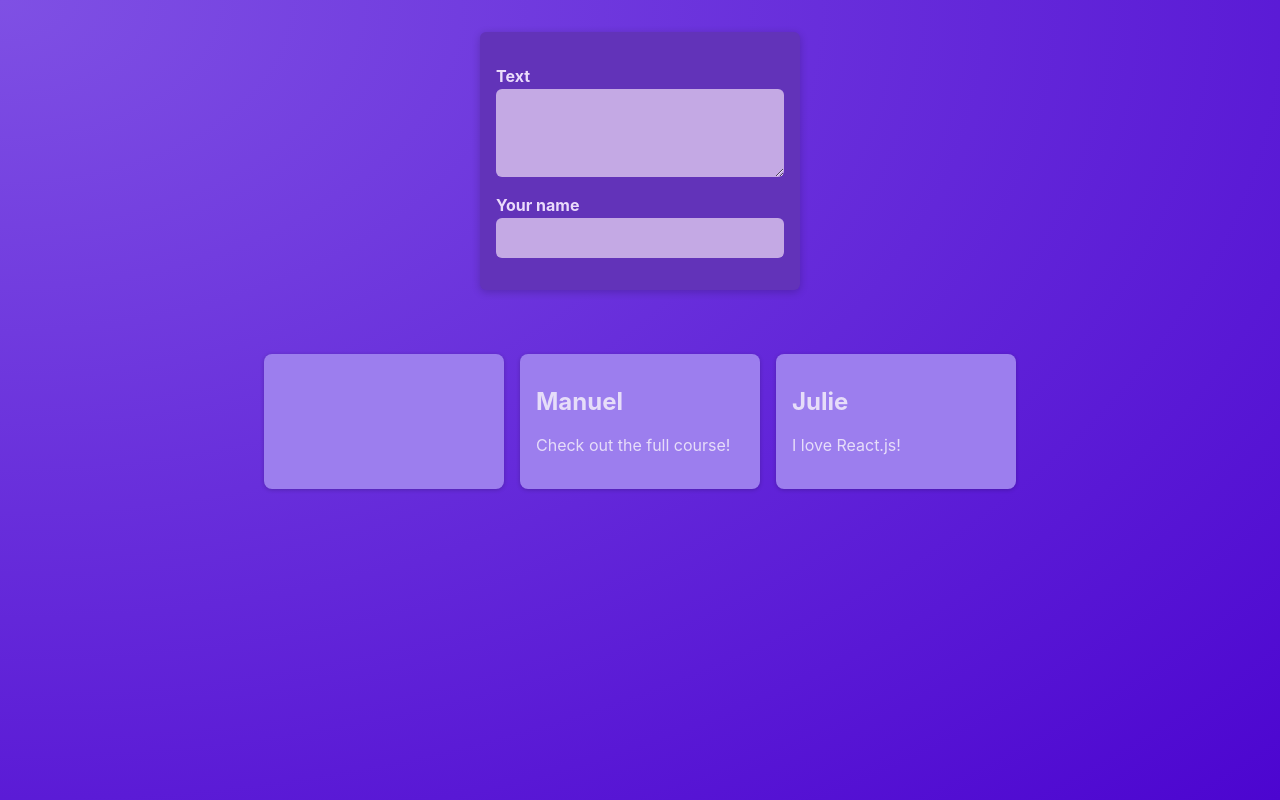
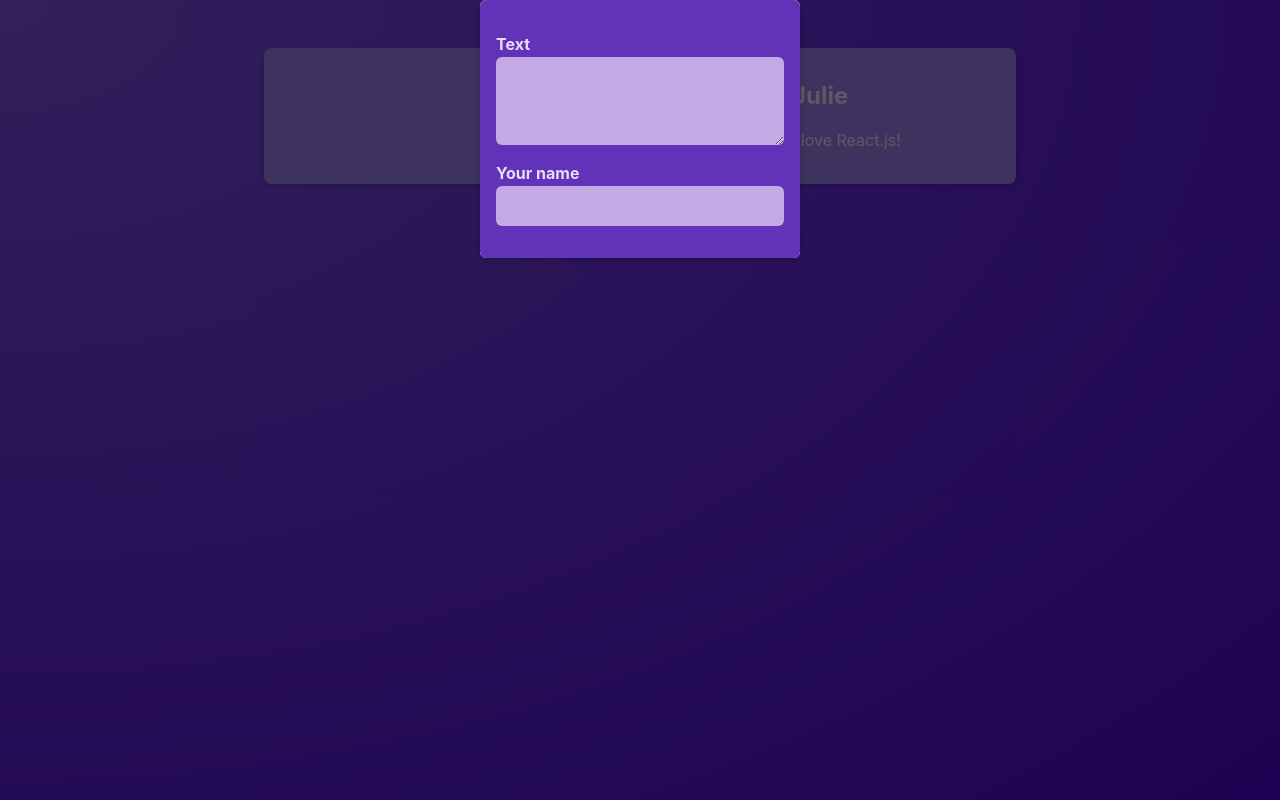
Before and after one commit to carl-parrish/react-crash-course, a React (Vite) app: page / in a window 1280 px wide. Built offline with nearby package versions, Linux system fonts and the light colour scheme.

Commit message:
feat: Add Modal with state and visability settings

```diff
--- a/package.json
+++ b/package.json
@@ -10,6 +10,7 @@
     "preview": "vite preview"
   },
   "dependencies": {
+    "prop-types": "^15.8.1",
     "react": "^18.2.0",
     "react-dom": "^18.2.0"
   },
--- /dev/null
+++ b/src/components/Modal.jsx
@@ -0,0 +1,21 @@
+import styles from './Modal.module.css';
+import PropTypes from 'prop-types';
+
+Modal.propTypes = {
+    onClose: PropTypes.func.isRequired,
+    children: PropTypes.node.isRequired,
+    };
+
+function Modal({ onClose, children }) {
+    const stopPropagation = (e) => {
+        e.stopPropagation();
+    };
+
+  return (
+    <div className={styles.backdrop} onClick={onClose}>
+      <dialog open className={styles.modal} onClick={stopPropagation}>{children}</dialog>
+    </div>
+  );
+}
+
+export default Modal;
--- /dev/null
+++ b/src/components/Modal.module.css
@@ -0,0 +1,18 @@
+.backdrop {
+    position: fixed;
+    top: 0;
+    left: 0;
+    width: 100%;
+    height: 100vh;
+    background-color: rgba(0, 0, 0, 0.6);
+    z-index: 1000;
+  }
+
+  .modal {
+    border: none;
+    border-radius: 6px;
+    box-shadow: 0 2px 8px rgba(0, 0, 0, 0.2);
+    padding: 0;
+    overflow: hidden;
+    z-index: 1000;
+  }
--- a/src/components/NewPost.module.css
+++ b/src/components/NewPost.module.css
@@ -2,9 +2,6 @@
   background-color: #6233b9;
   padding: 1rem;
   width: 20rem;
-  margin: 2rem auto;
-  border-radius: 6px;
-  box-shadow: 0 2px 8px rgba(0, 0, 0, 0.2);
 }
 
 .form label {
--- a/src/components/PostsList.jsx
+++ b/src/components/PostsList.jsx
@@ -1,3 +1,4 @@
+import Modal from "./Modal";
 import NewPost from "./NewPost";
 import Post from "./Post";
 import styles from "./PostsList.module.css";
@@ -5,8 +6,13 @@ import styles from "./PostsList.module.css";
 import { useState } from "react";
 
 function PostsList() {
+  const [ modalIsVisible, setModalIsVisible ] = useState(true);
   const [enteredBody, setEnteredBody] = useState("");
   const [enteredAuthor, setEnteredAuthor] = useState("");
+
+  function hideModalHandler() {
+    setModalIsVisible(false);
+  }
 
   function changeBodyHandler(event) {
     setEnteredBody(event.target.value);
@@ -18,10 +24,14 @@ function PostsList() {
 
   return (
     <>
+    {modalIsVisible && ( // Conditional rendering
+    <Modal onClose={hideModalHandler}>
       <NewPost
         onBodyChange={changeBodyHandler}
         onAuthorChange={changeAuthorHandler}
       />
+    </Modal>
+)}
 
       <ul className={styles.posts}>
         <Post author={enteredAuthor} body={enteredBody} />
```
Also changed, not shown: src/components/Post.jsx (+7 -1 lines), 1 other file (tests, documents, lock files or other folders).
